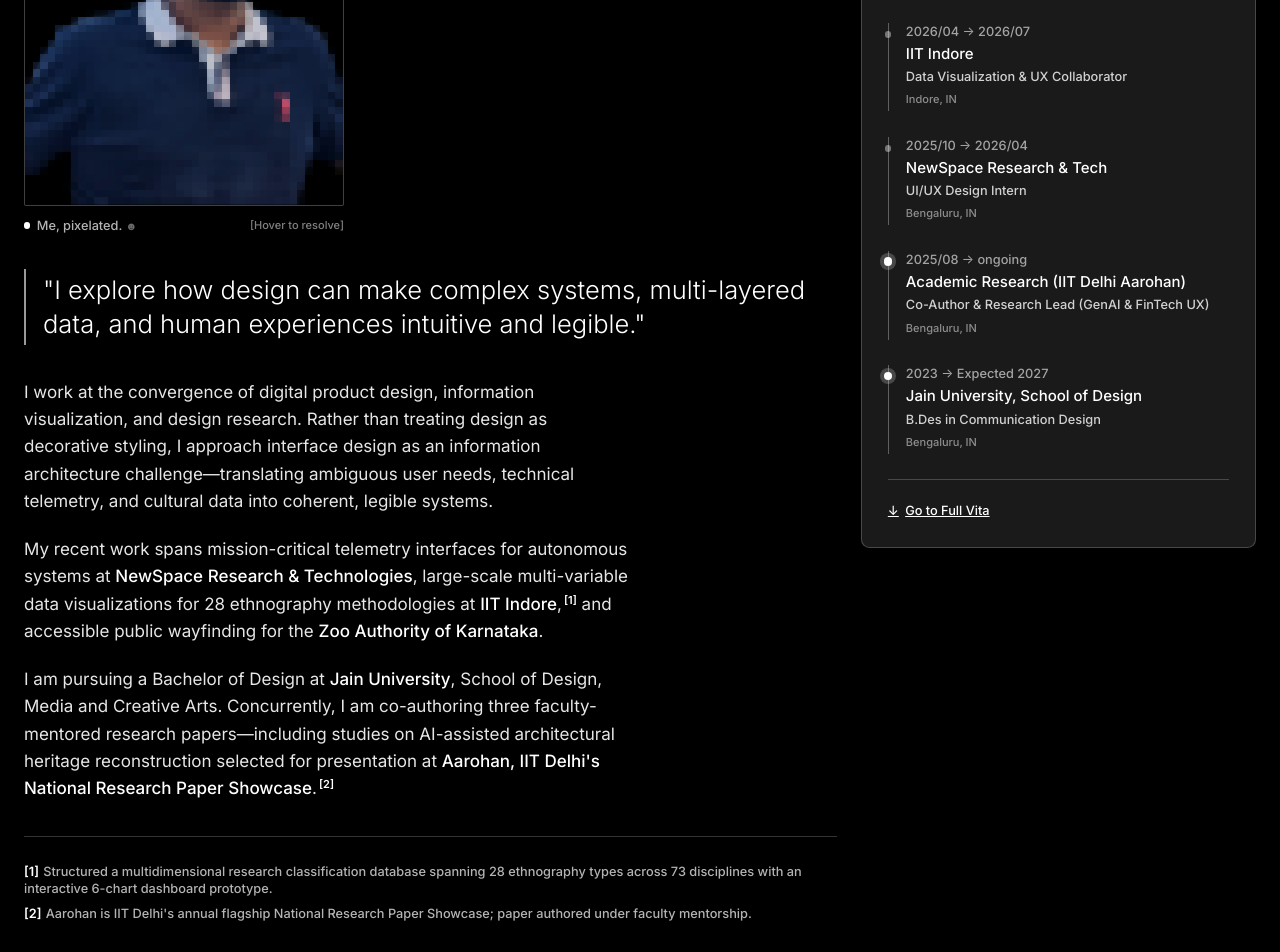
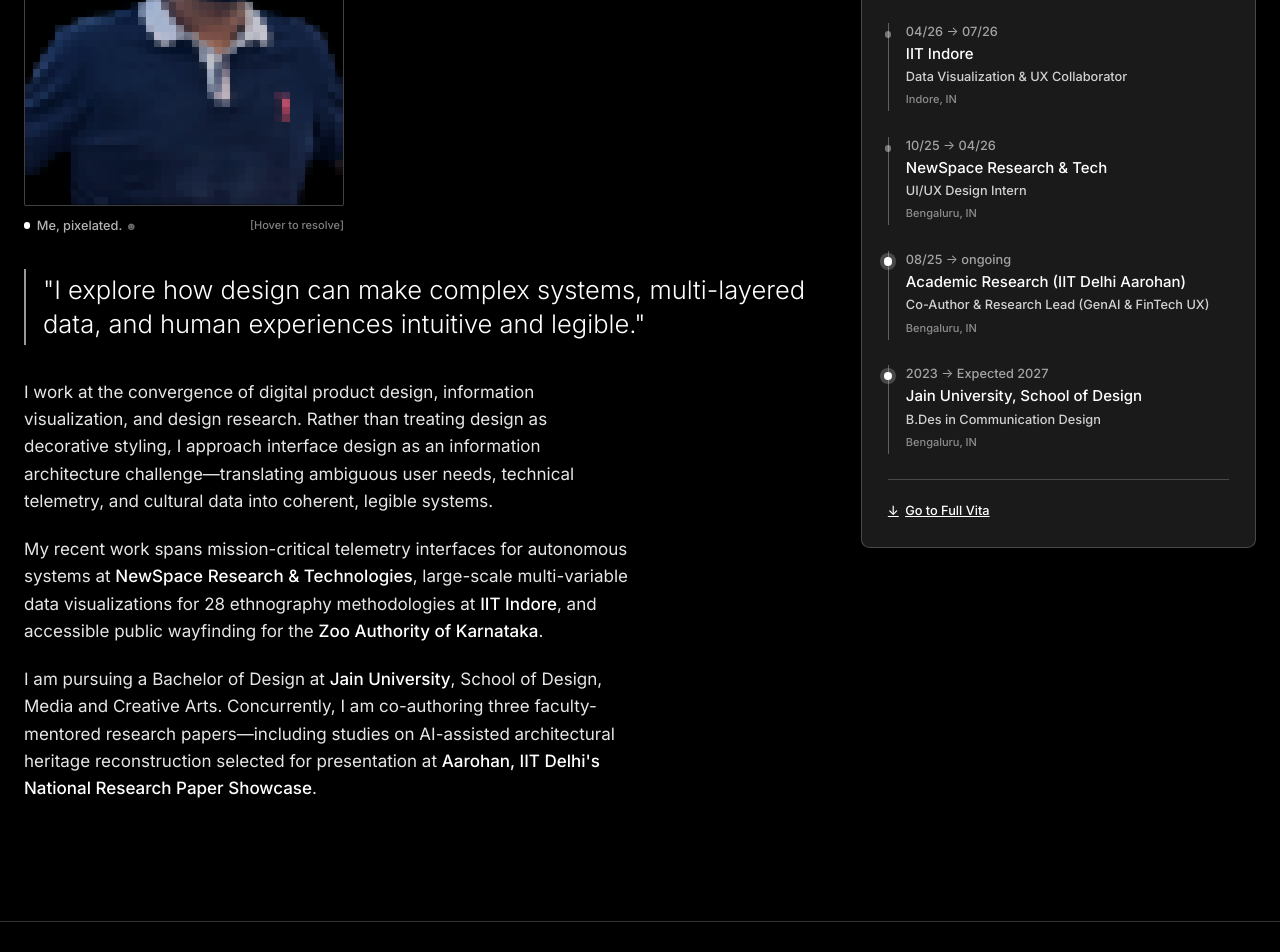
Before and after one commit to aadarshdoesdesign-007/portfolio-, a Next.js app: page / in a window 1280 px wide. Shown: the part 1280-2232 px from the top of the page. Built offline with nearby package versions, Linux system fonts and the light colour scheme.

Commit message:
fix(content): remove footnote markers and standardize timeline date format to MM/YY

```diff
--- a/src/components/About.tsx
+++ b/src/components/About.tsx
@@ -44,23 +44,11 @@
               I work at the convergence of digital product design, information visualization, and design research. Rather than treating design as decorative styling, I approach interface design as an information architecture challenge—translating ambiguous user needs, technical telemetry, and cultural data into coherent, legible systems.
             </p>
             <p>
-              My recent work spans mission-critical telemetry interfaces for autonomous systems at <span className="font-medium text-white">NewSpace Research & Technologies</span>, large-scale multi-variable data visualizations for 28 ethnography methodologies at <span className="font-medium text-white">IIT Indore</span>,<sup className="text-[11px] text-white font-mono ml-0.5 font-bold">[1]</sup> and accessible public wayfinding for the <span className="font-medium text-white">Zoo Authority of Karnataka</span>.
+              My recent work spans mission-critical telemetry interfaces for autonomous systems at <span className="font-medium text-white">NewSpace Research & Technologies</span>, large-scale multi-variable data visualizations for 28 ethnography methodologies at <span className="font-medium text-white">IIT Indore</span>, and accessible public wayfinding for the <span className="font-medium text-white">Zoo Authority of Karnataka</span>.
             </p>
             <p>
-              I am pursuing a Bachelor of Design at <span className="font-medium text-white">Jain University</span>, School of Design, Media and Creative Arts. Concurrently, I am co-authoring three faculty-mentored research papers—including studies on AI-assisted architectural heritage reconstruction selected for presentation at <span className="font-medium text-white">Aarohan, IIT Delhi's National Research Paper Showcase</span>.<sup className="text-[11px] text-white font-mono ml-0.5 font-bold">[2]</sup>
+              I am pursuing a Bachelor of Design at <span className="font-medium text-white">Jain University</span>, School of Design, Media and Creative Arts. Concurrently, I am co-authoring three faculty-mentored research papers—including studies on AI-assisted architectural heritage reconstruction selected for presentation at <span className="font-medium text-white">Aarohan, IIT Delhi's National Research Paper Showcase</span>.
             </p>
-          </div>
-
-          {/* Footnotes */}
-          <div className="pt-6 border-t border-white/20 text-xs font-mono text-white/70 space-y-2">
-            <div>
-              <span className="text-white font-bold mr-1">[1]</span>
-              Structured a multidimensional research classification database spanning 28 ethnography types across 73 disciplines with an interactive 6-chart dashboard prototype.
-            </div>
-            <div>
-              <span className="text-white font-bold mr-1">[2]</span>
-              Aarohan is IIT Delhi's annual flagship National Research Paper Showcase; paper authored under faculty mentorship.
-            </div>
           </div>
         </div>
 
--- a/src/content/vita.ts
+++ b/src/content/vita.ts
@@ -6,7 +6,7 @@
     entries: [
       {
         id: 'newspace',
-        date: '2025/10 → 2026/04',
+        date: '10/25 → 04/26',
         organization: 'NewSpace Research and Technologies',
         orgUrl: 'https://www.newspaceresearch.com/',
         location: 'Bengaluru, IN',
@@ -20,7 +20,7 @@
       },
       {
         id: 'iit-indore',
-        date: '2026/04 → 2026/07',
+        date: '04/26 → 07/26',
         organization: 'IIT Indore',
         orgUrl: 'https://www.iiti.ac.in/',
         location: 'Indore / Remote, IN',
@@ -34,7 +34,7 @@
       },
       {
         id: 'zoo-authority',
-        date: '2025/10 → 2026/03',
+        date: '10/25 → 03/26',
         organization: 'Zoo Authority of Karnataka',
         location: 'Shivamogga, IN',
         positions: [
@@ -214,7 +214,7 @@
     isCurrent: false
   },
   {
-    date: '2026/04 → 2026/07',
+    date: '04/26 → 07/26',
     organization: 'IIT Indore',
     url: 'https://www.iiti.ac.in/',
     role: 'Data Visualization & UX Collaborator',
@@ -222,7 +222,7 @@
     isCurrent: false
   },
   {
-    date: '2025/10 → 2026/04',
+    date: '10/25 → 04/26',
     organization: 'NewSpace Research & Tech',
     url: 'https://www.newspaceresearch.com/',
     role: 'UI/UX Design Intern',
@@ -230,7 +230,7 @@
     isCurrent: false
   },
   {
-    date: '2025/08 → ongoing',
+    date: '08/25 → ongoing',
     organization: 'Academic Research (IIT Delhi Aarohan)',
     role: 'Co-Author & Research Lead (GenAI & FinTech UX)',
     location: 'Bengaluru, IN',
```
